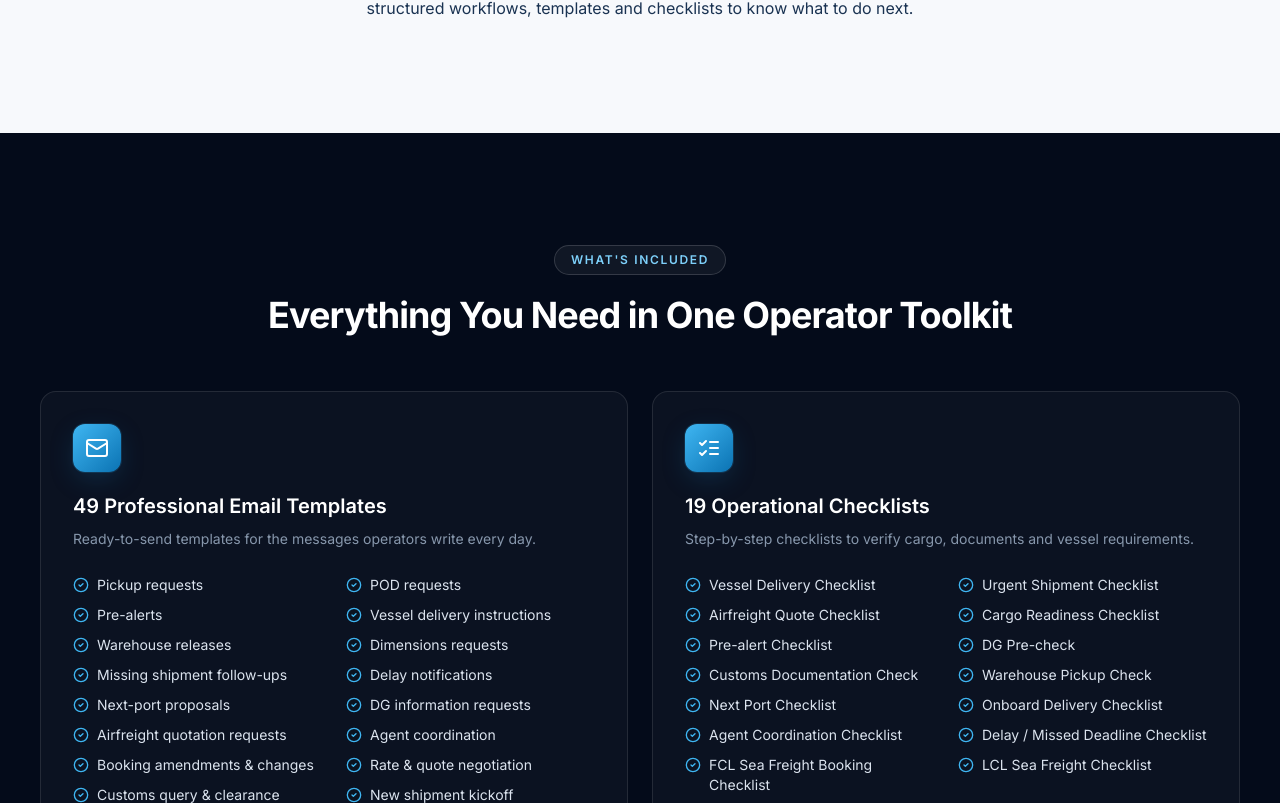
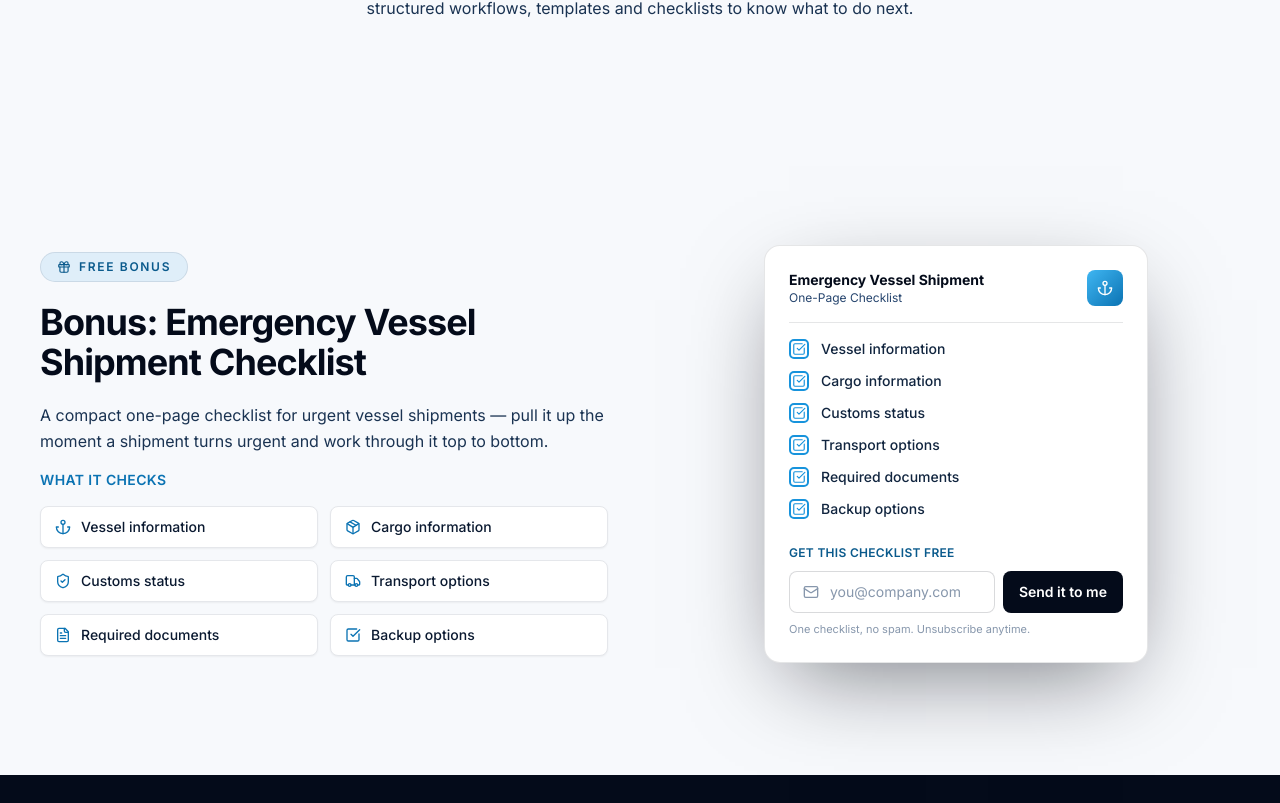
Before and after one commit to tanepepermans-hash/marine-logistics-toolkit, a Next.js app: page / in a window 1280 px wide. Shown: the part 1617-2420 px from the top of the page. Built offline with nearby package versions, Linux system fonts and the light colour scheme; no server answers.

Commit message:
Move free-checklist lead magnet earlier in page flow

```diff
--- a/src/app/page.tsx
+++ b/src/app/page.tsx
@@ -37,6 +37,7 @@ function ProductJsonLd() {
         <script
                 type="application/ld+json"
                 dangerouslySetInnerHTML={{ __html: JSON.stringify(products) }}
+
         />
       );
 }
@@ -49,19 +50,20 @@ export default function Home() {
                 <main>
                         <Hero />
                         <ProblemSection />
+                        <Bonus />
                         <Features />
                         <ScenarioExample />
                         <HowItWorks />
                         <Audience />
                         <ProductPreview />
                         <FreeTemplateSample />
-        <Bonus />
                         <DgTraining />
                         <Pricing />
                         <TrustSection />
                         <FounderNote />
                         <FAQ />
                         <FinalCTA />
+
                 </main>
                   <Footer />
           </>
```
Lines whose indentation alone changed are shown as unchanged.
